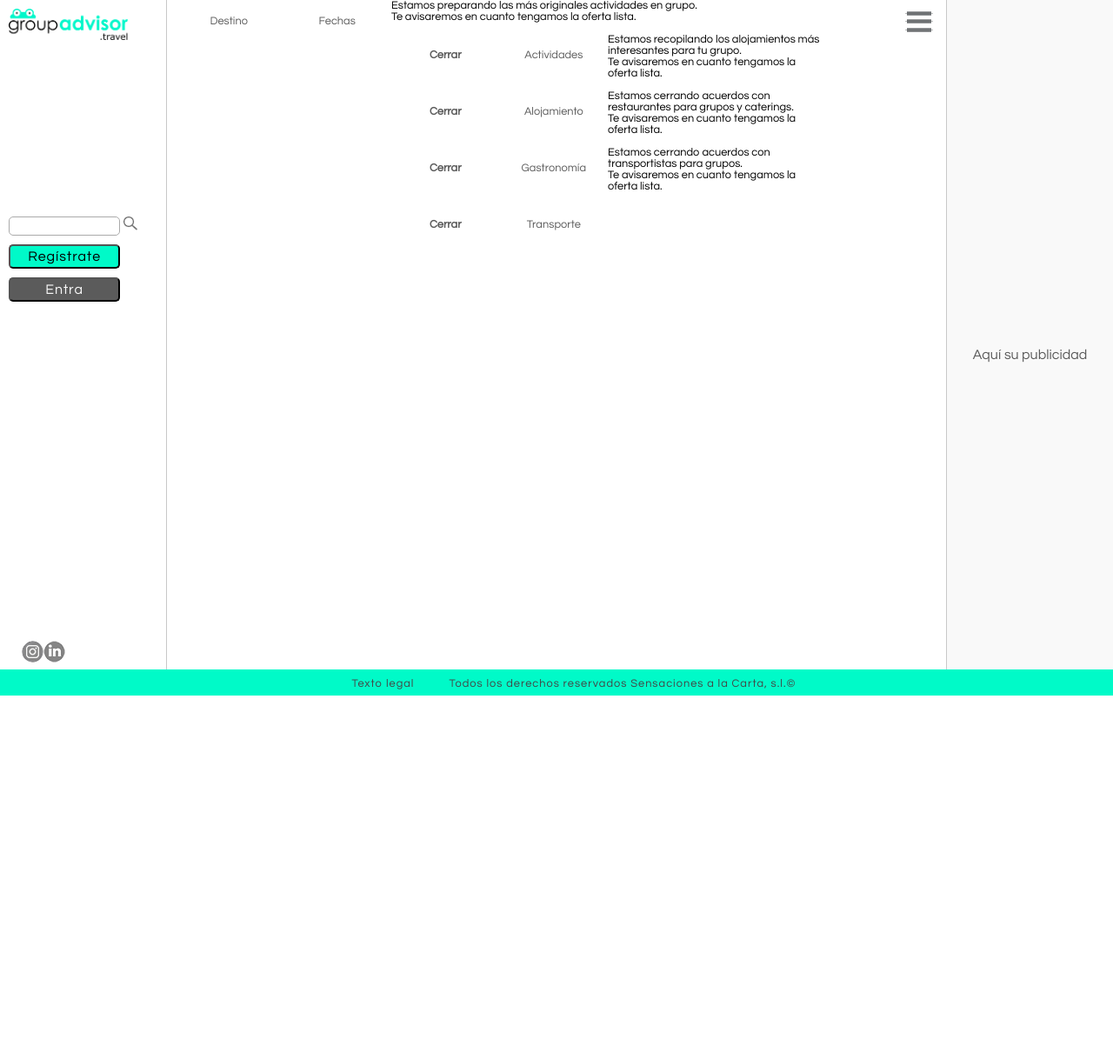
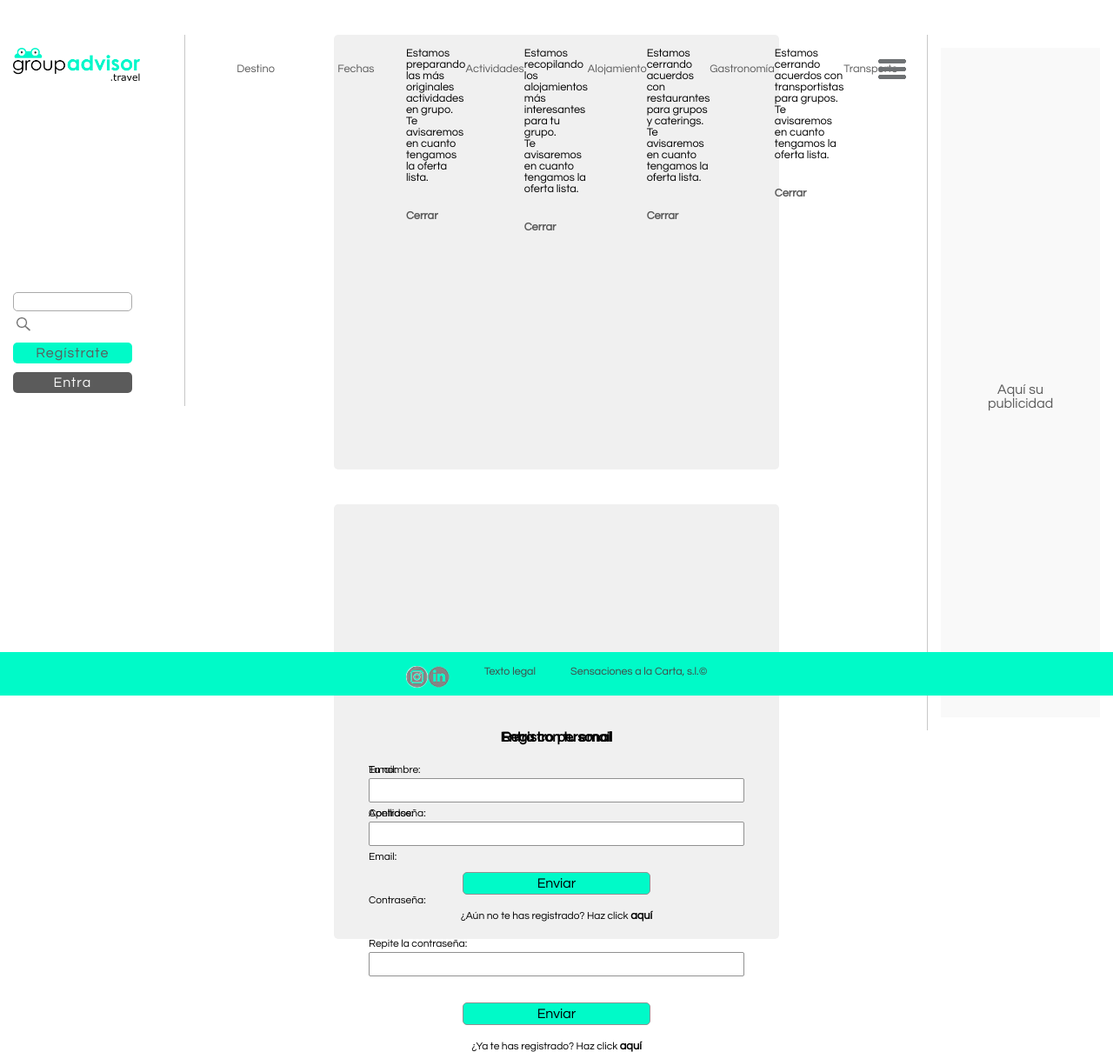
Before and after one commit to joseton/MF0493_3, a PHP site: page /index.html in a window 1280 px wide. Shown: the whole page at 87% size. Before the commit the page ends 800 px from the top, so only its background shows below. Run offline with PHP 8.4, Linux system fonts and the light colour scheme; some libraries are stand-ins or nearby versions.

Commit message:
JC_18/02/2020_01

```diff
--- a/composer.json
+++ b/composer.json
@@ -1,6 +1,6 @@
 {
-    "name":"proyecto/frontend",
-    "description":"Proyecto Frontend CIFO Violeta",
+    "name":"proyecto",
+    "description":"Proyecto CIFO Violeta",
     "licencia":"public",
     "authors":[
         {
--- a/css/forms.css
+++ b/css/forms.css
@@ -39,7 +39,7 @@
     border: 1px solid #900 !important;
     background-color: #fdd;
 }
-span[class|=error], span[class|=vacio]{
+span[class="errorg"], span[class="errorl"]{
   color: rgb(255, 0, 0);
   margin: 2px 0;
   text-align: center;
--- a/css/main.css
+++ b/css/main.css
@@ -12,7 +12,7 @@
 }
 #searchbox{
   width: 75%;
-    margin-top: 200px;
+  margin-top: 30vh;
   border-radius: 5px;
   border: 1px solid #aaa;
   outline: 0;
@@ -32,15 +32,14 @@
   padding: 10px;
   width: 15%;
   height: 100%;
-    display: block;
-    position: fixed;
   border-right: 1px solid rgb(200, 200, 200);
 }
 #logo{
   width: 80%;
   margin: auto;
 }
-#button{
+#regbutton{
+  display: block;
   width: 75%;
   border-radius: 5px;
   padding: 4px;
@@ -50,6 +49,7 @@
   background-color: rgb(0,250,200);
 }
 #logbutton{
+  display: block;
   width: 75%;
   border-radius: 5px;
   padding: 4px;
@@ -59,20 +59,20 @@
   background-color: rgb(91,91,91);
   color: rgb(249, 249, 249);
 }
-#social{
-    position: fixed;
-    bottom: 35px;
-    left: 25px;
+a[id="regbutton"]{
+  text-decoration: none;
+  letter-spacing:1px;
+  text-align: center;
+  color: rgb(91, 91, 91);
 }
-.main{
-
+a[id="logbutton"]{
+  text-decoration: none;
+  letter-spacing:1px;
+  text-align: center;
+  color: rgb(249, 249, 249);
 }
 .topnav{
-    position: fixed;
   display: flex;
-    top: 0;
-    width: 69.5%;
-    margin-left: 15%;
   font-size: 0.8em;
   justify-content: flex-end;
 }
@@ -80,9 +80,10 @@
   width: 28%;
 }
 #menu ul {
+  width: 100%;
   list-style: none;
   margin: 0;
-    padding: 0
+  padding: 0;
 }
 #menu>ul>li {
   float: left;
@@ -110,13 +111,13 @@
   color: rgb(91, 91, 91);
   text-decoration: none;
 }
-#menu>ul>li>ul>li>ul {
+/* #menu>ul>li>ul>li>ul {
   position: absolute;
   left: 100px;
   top: 0;
   display: none;
   color: rgb(200, 200, 200);
-}
+} */
 #menu2{
   width: 56%;
 }
@@ -132,33 +133,6 @@
   text-decoration: none;
   color: rgb(91, 91, 91);
 }
-.burguer_menu{
-    float: right;
-    right: 0;
-    width: 15%;
-}
-#burguer{
-    display: relative;
-    float: right;
-    right: 100px;
-    top: 10px;
-    cursor: pointer;
-}
-.lang{
-    display: none;
-    float: right;
-    width: 100%;
-    background-color: rgb(200, 200, 200);
-}
-.lang a{
-    display: block;
-    width: 100%;
-    text-align: right;
-    padding: 14px 10px;
-    text-decoration: none;
-    color: rgb(91, 91, 91);
-}
-
 #menu>ul>li a:hover{
   background-color: rgb(0,250,200);
 }
@@ -169,21 +143,130 @@
 #menu2 a:hover{
   background-color: rgb(0,250,200);
 }
-#burguer:active .lang{
-    display: block;
-}
+
 a[rel="modal:close"]{
   text-decoration: none;
   color: rgb(91, 91, 91);
   font-family: inherit;
   font-weight: bold;
 }
-.ads_banner{
+
+#burguer{
+  float: right;
+  cursor: pointer;
+}
+
+.burguer_menu {
+  position: relative !important;
+  float: right !important;
+  right: 0 !important;
+  width: 15% !important;
+  font-size: 0.8em !important;
+}
+#menuburg1{
+  display: none;
+  position: relative;
+  top: 0;
+  background-color: rgb(200, 200, 200);
+}
+#menuburg1 ul {
+  list-style: none;
+  margin: 0;
+  padding: 0;
+  float: left;
+  /* display: block; */
+  width: 100%;
+  /* height: 100px; */
+  text-align: center;
+  line-height: 50px;
+  color: rgb(91, 91, 91);
+}
+#menuburg1>ul>li {
+  float: left;
+  width: 50%;
+}
+#menuburg1>ul>li a {
+  display: block;
+  width: 100%;
+  height: 50px;
+  text-align: center;
+  line-height: 50px;
+  text-decoration: none;
+  color: rgb(91, 91, 91);
+}
+#menuburg1>ul>li>ul {
+  display: none;
+  color: rgb(91, 91, 91);
+}
+#menuburg1>ul>li>ul>li {
+  position: relative;
+  color: rgb(91, 91, 91);
+}
+#menuburg1>ul>li>ul>li>a {
+  background-color: rgb(249, 249, 249);
+  color: rgb(91, 91, 91);
+  text-decoration: none;
+}
+#menuburg1>ul>li>ul>li>ul {
+  position: absolute;
+  left: 100px;
+  top: 0;
+  display: none;
+  color: rgb(200, 200, 200);
+}
+
+#menuburg2{
+  display: none;
+  position: relative;
+  top: 0;
+  background-color: rgb(200, 200, 200);
+}
+#menuburg2 a {
+  margin: 0;
+  padding: 0;
+  float: left;
+  display: block;
+  width: 100%;
+  height: 50px;
+  text-align: center;
+  line-height: 50px;
+  text-decoration: none;
+  color: rgb(91, 91, 91);
+}
+.lang {
+  display: none;
+  position: relative;
+  top: 0;
+  width: 140px;
+  background-color: rgb(200, 200, 200);
+
+}
+.lang a{
+  display: block;
+  width: 100%;
+  text-align: center;
+  padding: 20px 10px;
+  text-decoration: none;
+  color: rgb(91, 91, 91);
+}
+
+#menuburg1>ul>li a:hover{
+  background-color: rgb(0,250,200);
+}
+
+#menuburg1>ul>li>ul>li:hover #menuburg1>ul>li>ul>li>a{
+  background-color: rgb(0,250,200);
+}
+#menuburg2 a:hover{
+  background-color: rgb(0,250,200);
+}
+.lang a:hover{
+  background-color: rgb(0,250,200);
+}
+
+.ads_banner_v{
   width: 15%;
-    height: 100%;
-    display: block;
-    position: fixed;
-    right: 0;
+  height: 100vh;
   border-left: 1px solid rgb(200, 200, 200);
 }
 #skyscraper1{
@@ -193,16 +276,25 @@
   padding: 10px;
 }
 #skyscraper1>p{
-    text-align: center;
   display: block;
   position: relative;
   top: 50%;
+  text-align: center;
+  padding: 0 20px;
   color: rgb(91, 91, 91);
 }
+.ads_banner_h{
+  display: none;
+  width: 95vw;
+  height: 100%;
+  border-top: 1px solid rgb(200, 200, 200);
+}
+
 .footer{
   position: absolute;
   bottom: 0;
-    height: 30px;
+  padding-top: 6px;
+  height: 50px;
   width: 100%;
   background-color: rgb(0, 250, 200);
 }
@@ -211,12 +303,18 @@
   flex-direction: row;
   justify-content: center;
   padding: 10px;
-    font-size: 0.8em;
+  font-size: 0.78em;
   color: rgb(69, 69, 69);
-    letter-spacing:1px;
 }
 .footer_menu a{
   text-decoration: none;
   margin: 0 40px;
   color: rgb(69, 69, 69);
 }
+#social{
+  bottom: 10%;
+}
+[class*="col-"] {
+  float: left;
+  padding: 15px;
+}
--- a/css/responsive.css
+++ b/css/responsive.css
@@ -0,0 +1,76 @@
+
+
+/* For mobile phones: */
+@media only screen and (min-width: 10px){
+
+  [class*="col-"] {width: 100%;}
+  #menu,#menu2 {display:none;}
+  #menuburg1,#menuburg2,.lang {display:none;}
+  .burguer_menu{
+    z-index: 10;
+    position: absolute;
+    top: 0;
+    right: 0;
+  }
+  .burguer_menu:hover #menuburg1,#menuburg2,.lang {
+    float: right;
+    width: 140px;
+    display:flex;
+    flex-direction: column;
+  }
+  .ads_banner_v {display: none;}
+  .ads_banner_h {display: block;}
+}
+
+@media only screen and (min-width: 600px) {
+  /* For tablets: */
+  #menu,#menu2 {display:none;}
+  #menuburg1,#menuburg2,.lang {display:none;}
+  .burguer_menu:hover #menuburg1,#menuburg2,.lang {
+    float: right;
+    width: 140px;
+    display:flex;
+    flex-direction: column;
+  }
+  .ads_banner_v {display: none;}
+  .ads_banner_h {display: block;}
+  .col-s-1 {width: 8.33%;}
+  .col-s-2 {width: 16.66%;}
+  .col-s-3 {width: 25%;}
+  .col-s-4 {width: 33.33%;}
+  .col-s-5 {width: 41.66%;}
+  .col-s-6 {width: 50%;}
+  .col-s-7 {width: 58.33%;}
+  .col-s-8 {width: 66.66%;}
+  .col-s-9 {width: 75%;}
+  .col-s-10 {width: 83.33%;}
+  .col-s-11 {width: 91.66%;}
+  .col-s-12 {width: 100%;}
+}
+
+@media only screen and (min-width: 900px) {
+  /* For desktop: */
+  #menu,#menu2 {display:flex;}
+  #menuburg1,#menuburg2,.lang {display:none;}
+  .burguer_menu:hover .lang {
+    float: right;
+    width: 140px;
+    display:flex;
+    flex-direction: column;
+  }
+  .ads_banner_h {display: none;}
+  .ads_banner_v {display: block;}
+  .col-1 {width: 8.33%;}
+  .col-2 {width: 16.66%;}
+  .col-3 {width: 25%;}
+  .col-4 {width: 33.33%;}
+  .col-5 {width: 41.66%;}
+  .col-6 {width: 50%;}
+  .col-7 {width: 58.33%;}
+  .col-8 {width: 66.66%;}
+  .col-9 {width: 75%;}
+  .col-10 {width: 83.33%;}
+  .col-11 {width: 91.66%;}
+  .col-12 {width: 100%;}
+
+}
--- a/index.html
+++ b/index.html
@@ -4,28 +4,30 @@
   <meta charset="utf-8">
   <!-- Questrial & Roboto Google fonts -->
   <link href="https://fonts.googleapis.com/css?family=Questrial|Roboto&display=swap" rel="stylesheet">
-  <title>Proyecto Frontend</title>
+  <script src="https://use.fontawesome.com/ff0a9012c4.js"></script>
+  <title>Proyecto GroupAdvisor</title>
   <link rel="stylesheet" href="css/main.css">
   <link rel="stylesheet" href="css/index.css">
   <link rel="stylesheet" href="css/responsive.css">
-  <link rel="stylesheet" href="css/animations.css">
+  <link rel="stylesheet" href="css/forms.css">
   <script type="text/javascript" src="vendor/components/jquery/jquery.min.js"></script>
   <!-- jQuery Modal -->
   <script src="https://cdnjs.cloudflare.com/ajax/libs/jquery-modal/0.9.1/jquery.modal.min.js"></script>
   <link rel="stylesheet" href="https://cdnjs.cloudflare.com/ajax/libs/jquery-modal/0.9.1/jquery.modal.min.css" />
   <script type="text/javascript" src="js/index.js"></script>
   <script type="text/javascript" src="js/cookies.js"></script>
-  <script type="text/javascript" src="js/validations.js"></script>
+  <script type="text/javascript" src="js/login_reg.js"></script>
 </head>
 <body>
-  <div class="fijo_lateral_izq">
+  <div class="fijo_lateral_izq col-2 col-s-3">
     <img src="img/logo01.png" id="logo">
     <input type="text" id="searchbox"><img src="img/lupa.png" width="20px" vertical-align="top">
-    <input type="submit" name="register" value="Regístrate" id="button" onclick="window.location.href='login_reg.html'">
-    <input type="submit" name="login" value="Entra" id="logbutton" onclick="goToLogin()">
-    <div id="social"><img src="img/instagram_icon.png"><img src="img/linkedin_icon.png"></div>
+    <!-- <input type="submit" name="register" value="Regístrate" id="button" href="#registro" rel="modal:open"> -->
+    <a href="#registro" id="regbutton" rel="modal:open">Regístrate</a>
+    <!-- <input type="submit" name="login" value="Entra" id="logbutton" href="#login" rel="modal:open"> -->
+    <a href="#login" id="logbutton" rel="modal:open">Entra</a>
   </div>
-  <div class="main">
+  <div class="main col-8 col-s-9">
     <div class="topnav">
       <nav id="menu">
         <ul>
@@ -70,10 +72,56 @@
             <a href="#" rel="modal:close">Cerrar</a>
           </div>
           <a href="#transporte" rel="modal:open">Transporte</a>
+        </nav>
 
-        </nav>
+        <!-- ***BURGER*** -->
+
         <div class="burguer_menu">
           <img src="img/burguer.png" alt="menu" id="burguer">
+          <nav id="menuburg1">
+            <ul>
+              <li>
+                <a href="#">Destino</a>
+                <ul>
+                  <li><a href="Barcelona">Barcelona</a></li>
+                  <li><a href="Girona">Girona</a></li>
+                  <li><a href="Madrid">Madrid</a></li>
+                </ul>
+              </li>
+              <li>
+                <a href="#">Fechas</a>
+                <ul>
+                  <li>Desde</li>
+                  <li><input type="date" class="dat" name="fecha_desde"></li>
+                  <li>Hasta</li>
+                  <li><input type="date" class="dat" name="fecha_hasta"></li>
+                </ul>
+              </li>
+              <li>
+              </ul>
+          </nav>
+          <nav id="menuburg2">
+              <div id="actividades" class="modal">
+                <p>Estamos preparando las más originales actividades en grupo.<br>Te avisaremos en cuanto tengamos la oferta lista.<br><br></p>
+                <a href="#" rel="modal:close">Cerrar</a>
+              </div>
+              <a href="#actividades" rel="modal:open">Actividades</a>
+              <div id="alojamiento" class="modal">
+                <p>Estamos recopilando los alojamientos más interesantes para tu grupo.<br>Te avisaremos en cuanto tengamos la oferta lista.<br><br></p>
+                <a href="#" rel="modal:close">Cerrar</a>
+              </div>
+              <a href="#alojamiento" rel="modal:open">Alojamiento</a>
+              <div id="gastronomia" class="modal">
+                <p>Estamos cerrando acuerdos con restaurantes para grupos y caterings.<br>Te avisaremos en cuanto tengamos la oferta lista.<br><br></p>
+                <a href="#" rel="modal:close">Cerrar</a>
+              </div>
+              <a href="#gastronomia" rel="modal:open">Gastronomía</a>
+              <div id="transporte" class="modal">
+                <p>Estamos cerrando acuerdos con transportistas para grupos.<br>Te avisaremos en cuanto tengamos la oferta lista.<br><br></p>
+                <a href="#" rel="modal:close">Cerrar</a>
+              </div>
+              <a href="#transporte" rel="modal:open">Transporte</a>
+          </nav>
           <div class="lang">
             <a href="ES">ES</a>
             <a href="EN">EN</a>
@@ -87,17 +135,68 @@
 
 
     </div>
-    <div class="ads_banner">
+    <div class="ads_banner_v col-2">
       <div id="skyscraper1">
         <p>Aquí su publicidad</p>
       </div>
     </div>
-    <div class="footer">
-      <div class="footer_menu">
-        <a href="legal.html">Texto legal</a>
-        <p display="inline">Todos los derechos reservados Sensaciones a la Carta, s.l.©</p>
+    <div class="ads_banner_h col-s-12">
+      <div id="skyscraper1">
+        <p>Aquí su publicidad</p>
       </div>
     </div>
 
+
+    <div class="footer">
+      <div class="footer_menu">
+        <div id="social"><img src="img/instagram_icon.png"><img src="img/linkedin_icon.png"></div>
+        <a href="legal.html">Texto legal</a>
+        <p display="inline">Sensaciones a la Carta, s.l.©</p>
+      </div>
+    </div>
+
+    <!-- MODALS LOGIN Y REGISTRO -->
+    <form id="registro" novalidate method="post" class="modal">
+        <h3>Registro personal</h3>
+        <label for="nombre">Tu nombre:</label>
+        <input type="text" id="nombre" name="nombre">
+        <span class="errorg"></span>
+        <label for="apellidos">Apellidos:</label>
+        <input type="text" id="apellidos" name="apellidos">
+        <span class="errorg"></span>
+        <label for="mail">Email:</label>
+        <input type="email" id="mail" name="mail">
+        <span class="errorg"></span>
+        <label for="psw">Contraseña:</label>
+        <input type="password" id="psw" name="psw">
+        <span class="errorg"></span>
+        <label for="psw2">Repite la contraseña:</label>
+        <input type="password" id="psw2" name="psw2">
+        <span class="errorg"></span>
+        <input type="submit" id="regsubmit" value="Enviar">
+        <div class="toggle">
+          <p>¿Ya te has registrado? Haz click </p><a id="reg" onclick="mostrar_login()">aquí</a>
+        </div>
+        <div id="resultsr"></div>
+    </form>
+    <form id="login" novalidate method="post" class="modal">
+        <h3>Entra con tu email</h3>
+        <label for="logmail">Email:</label>
+        <input type="email" id="logmail" name="logmail">
+        <span class="errorl"></span>
+        <label for="logpsw">Contraseña:</label>
+        <input type="password" id="logpsw" name="logpsw">
+        <span class="errorl"></span>
+        <input type="submit" id="logsubmit" value="Enviar">
+        <div class="toggle">
+          <p>¿Aún no te has registrado? Haz click </p><a onclick="mostrar_reg()">aquí</a>
+        </div>
+        <div id="resultsl"></div>
+    </form>
+
+
+
+
+
   </body>
   </html>
--- a/php/backendlog.php
+++ b/php/backendlog.php
@@ -1,6 +1,6 @@
 <?php
     // temporizador 2sec
-    sleep(2);
+    sleep(10);
     // si existe la petición por método POST
     if(isset($_POST)){
 
--- a/php/backendreg.php
+++ b/php/backendreg.php
@@ -1,6 +1,6 @@
 <?php
     // temporizador 2sec
-    sleep(2);
+    sleep(10);
     // si existe la petición por método POST
     if(isset($_POST)){
 
```
Also changed, not shown: js/login_reg.js (+27 -19 lines), login_reg.html (deleted, +0 -63 lines), img/burguer.png, img/instagram_icon.png. Lines whose indentation alone changed are shown as unchanged.
